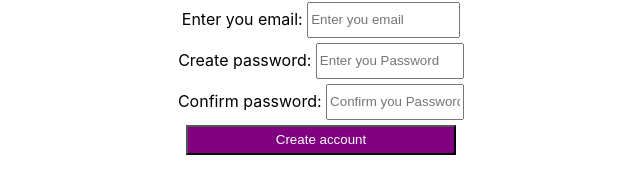
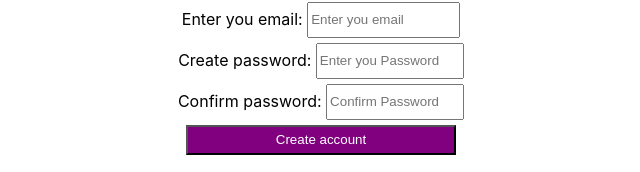
Before and after one commit to z0r0v/react_less, a React (Create React App) app in the folder my-app/: page /register in a window 1280 px wide. Shown: the part 172-344 px from the top of the page, without its empty margins (319-959 px from the left). Built offline with nearby package versions, Linux system fonts and the light colour scheme.

Commit message:
Новый гит

```diff
--- a/my-app/public/index.html
+++ b/my-app/public/index.html
@@ -2,7 +2,7 @@
 <html lang="en">
   <head>
     <meta charset="utf-8" />
-    <link rel="shortcut icon" href="../img-ico/user-male.png" type="image/png"/>
+    <link rel="shortcut icon" href="%PUBLIC_URL%/favicon.ico" />
     <meta
       name="viewport"
       content="width=device-width, initial-scale=1, shrink-to-fit=no"
--- a/my-app/src/components/register.js
+++ b/my-app/src/components/register.js
@@ -35,7 +35,7 @@ const inpStyleReg3 = {
             <input style={inpStyleReg2} type="password" placeholder="Enter you Password" />
             <br/>
             <span>Confirm password: </span>
-            <input style={inpStyleReg3} type="password" placeholder="Confirm you Password" />
+            <input style={inpStyleReg3} type="password" placeholder="Confirm Password" />
             <br/>
             <button style={btn} type="submit">Create account</button>
         </div>
```
